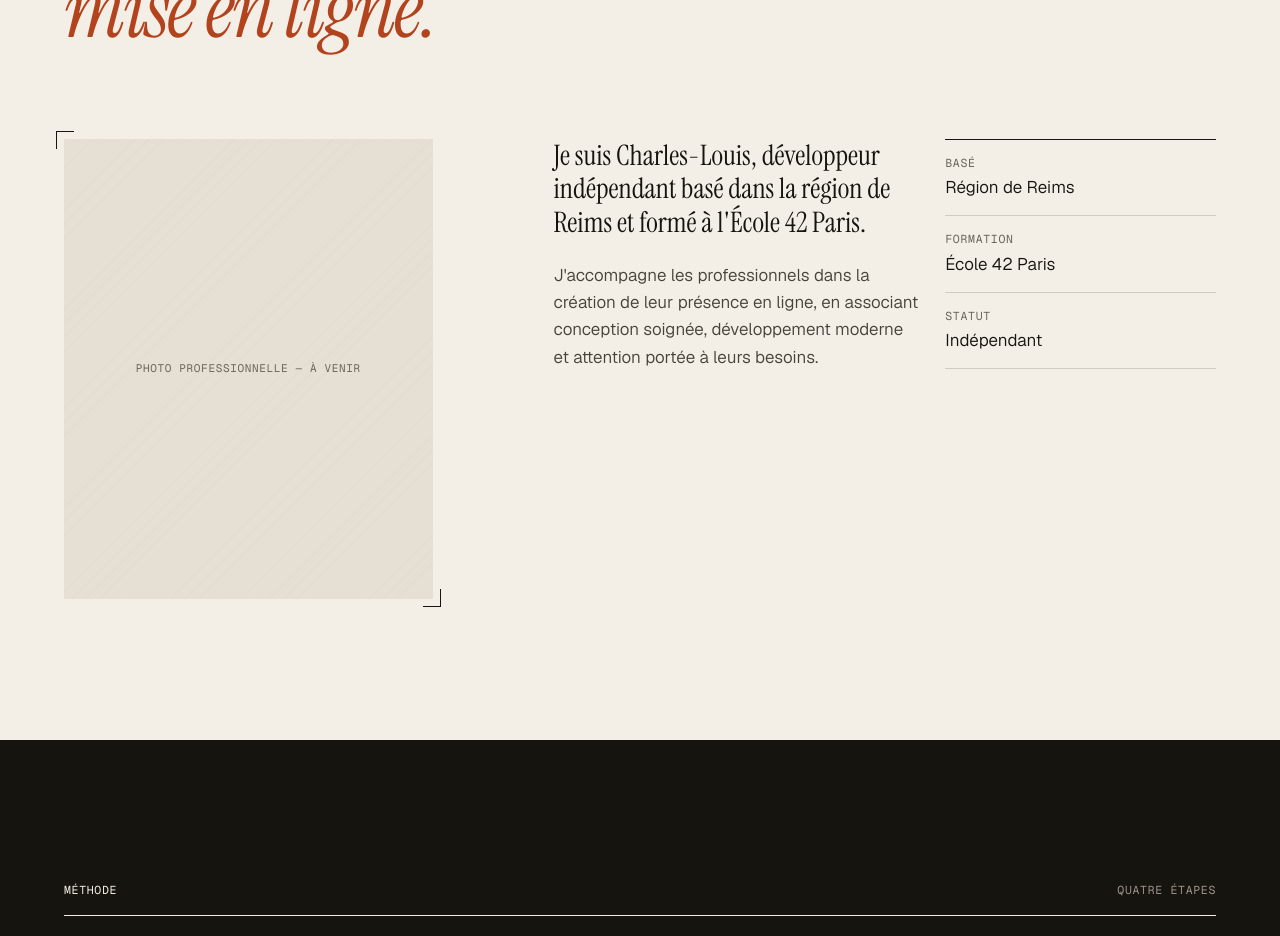
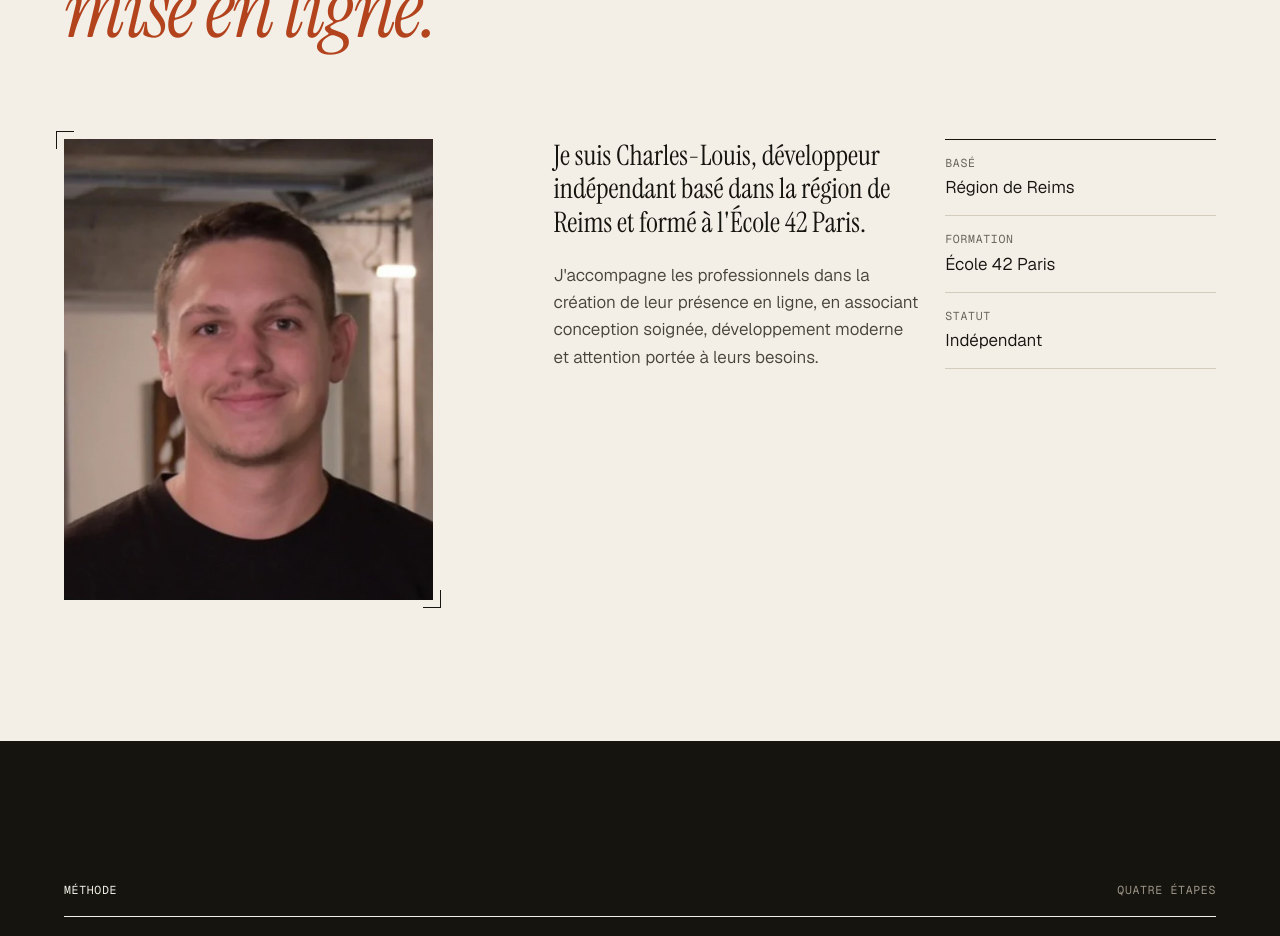
Before and after one commit to Charles-Louis-Dutel/dutel-webtech, a Next.js app: page / in a window 1280 px wide. Shown: the part 5220-6156 px from the top of the page. Built offline with nearby package versions, Linux system fonts and the light colour scheme.

Commit message:
feat: add professional portrait to about section

```diff
--- a/app/globals.css
+++ b/app/globals.css
@@ -329,7 +329,7 @@
     background: repeating-linear-gradient(135deg, #e3dcd0 0 1px, transparent 1px 10px), var(--stone);
     display: grid; place-items: center; position: relative;
   }
-  .portrait span { font-family: var(--mono); font-size: 11px; text-transform: uppercase; letter-spacing: 0.06em; color: var(--muted); }
+  .portrait img { width: 100%; height: 100%; object-fit: cover; object-position: center; }
   .portrait::before, .portrait::after { content: ""; position: absolute; width: 18px; height: 18px; border: 1px solid var(--ink); }
   .portrait::before { top: -8px; left: -8px; border-right: 0; border-bottom: 0; }
   .portrait::after { bottom: -8px; right: -8px; border-left: 0; border-top: 0; }
--- a/components/sections/About.tsx
+++ b/components/sections/About.tsx
@@ -14,13 +14,17 @@ export default function About() {
           Un interlocuteur unique, <em>du premier échange à la mise en ligne.</em>
         </h2>
         <div className="g about-g">
-          {/* Ressource manquante : photo professionnelle (format 4:5). */}
-          <div
-            className="portrait rv"
-            role="img"
-            aria-label="Emplacement réservé pour une future photo professionnelle"
-          >
-            <span aria-hidden="true">Photo professionnelle — à venir</span>
+          <div className="portrait rv">
+            {/* Photo d'origine recadrée en 4:5 (bandes noires retirées, visage centré), sans retouche. */}
+            {/* eslint-disable-next-line @next/next/no-img-element */}
+            <img
+              src="/images/about/charles-louis-dutel.webp"
+              alt="Portrait de Charles-Louis Dutel"
+              width={550}
+              height={688}
+              loading="lazy"
+              decoding="async"
+            />
           </div>
           <div className="about-t rv">
             <p>
```
Also changed, not shown: public/images/about/charles-louis-dutel.webp (added).
